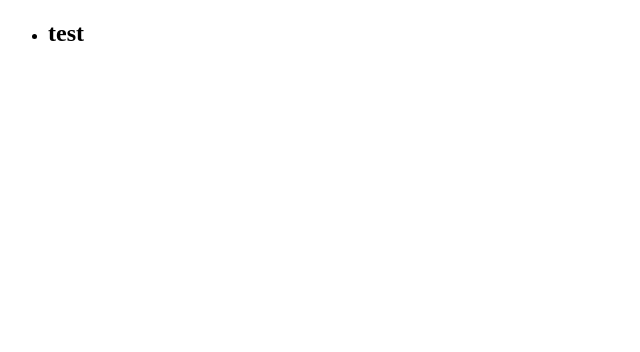
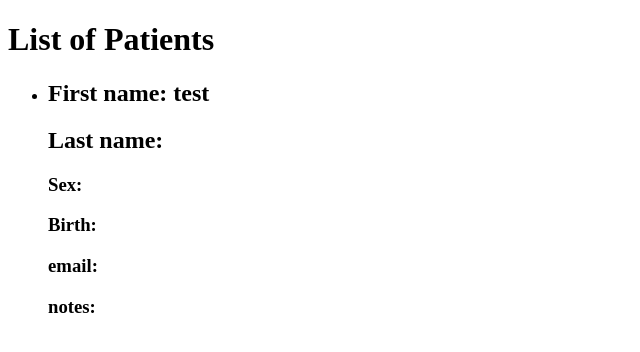
Before and after one commit to alej37/angular-practice, an Angular app: page / in a window 1280 px wide. Shown: the top 352 px of the page, without its empty margins (0-640 px from the left). Built offline with nearby package versions, Linux system fonts and the light colour scheme; no server answers.

Commit message:
info all displaying

```diff
--- a/src/app/app.component.html
+++ b/src/app/app.component.html
@@ -1,8 +1,14 @@
 <div class="container">
   <div class="row">
+    <h1>List of Patients</h1>
     <ul *ngFor="let patient of patients">
       <li >
-        <h2>{{patient.first_name}}</h2>
+        <h2>First name: {{patient.first_name}}</h2>
+        <h2>Last name: {{patient.last_name}}</h2>
+        <h3>Sex: {{patient.sex_at_birth}}</h3>
+        <h3>Birth: {{patient.birth_date}}</h3>
+        <h3>email: {{patient.email}}</h3>
+        <h3>notes: {{patient.notes}}</h3>
       </li>
     </ul>
   </div>
```
